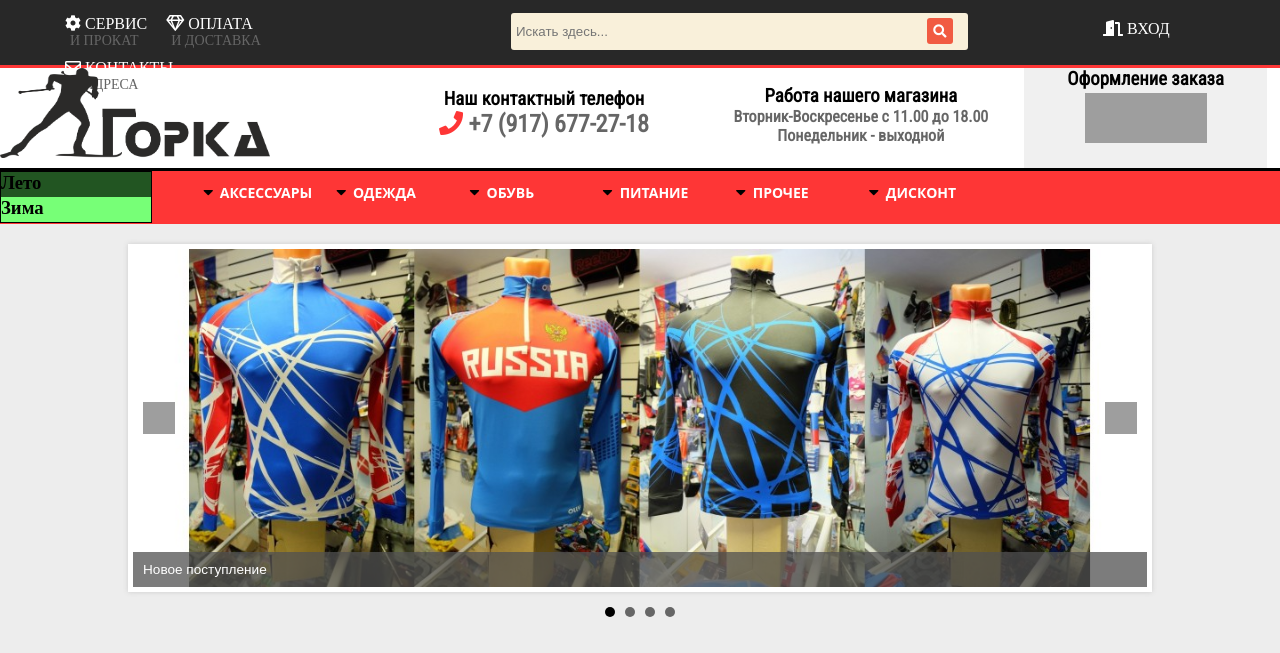
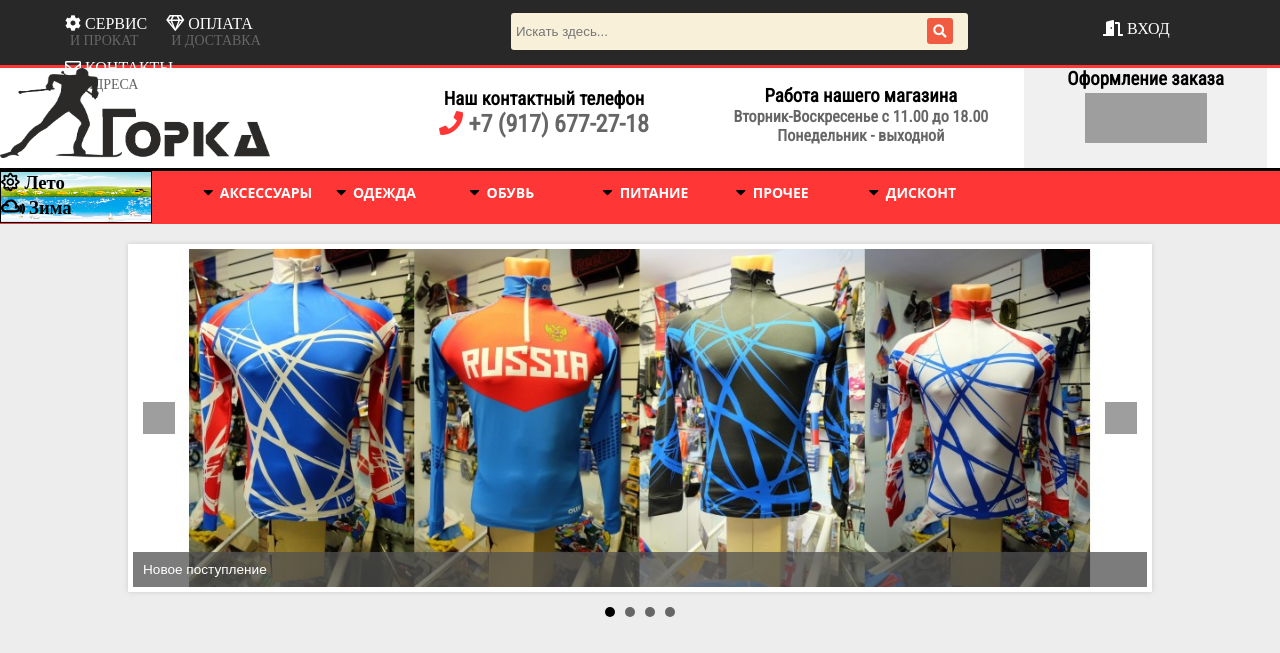
Before and after one commit to Nemolite/gorca, a PHP site: page / in a window 1280 px wide. Shown: the top 653 px of the page. Run offline with PHP 8.4, Linux system fonts and the light colour scheme; some libraries are stand-ins or nearby versions; grey boxes are pictures that could not be loaded.

Commit message:
sub menu seasoon

```diff
--- a/css/mystyle.css
+++ b/css/mystyle.css
@@ -245,18 +245,29 @@
 	height: 50px;
 	border:1px solid #000;
 	float: left;
+
 }
 
 .summer {
 	width: 100%;
 	height: 25px;
-	background-color: #252;
+	/*background-color: #252;*/
+	background-image: url(../img/leto.jpg);
+    background-position: center;
+    -webkit-background-size: 100% 100%;
+    background-size: 100% 100%;
+    background-repeat: no-repeat;
 }
 
 .winter {
 	width: 100%;
 	height: 25px;
-	background-color: #7f7;
+	/*background-color: #7f7;*/
+	background-image: url(../img/zima.jpg);
+    background-position: center;
+    -webkit-background-size: 100% 100%;
+    background-size: 100% 100%;
+    background-repeat: no-repeat;
 }
 
 
--- a/index.html
+++ b/index.html
@@ -103,10 +103,12 @@
 <div class="top-menu">
 	<div class="menu-season">
 		<div class="summer">
-			<h3>Лето</h3>
+			<h3><i class="far fa-sun"></i> Лето</h3>
+
 		</div>
 		<div class="winter">
-		<h3>Зима</h3>
+		<h3><i class="fab fa-mixcloud"></i> Зима</h3>
+
 		</div>
 	</div>
 
```
Also changed, not shown: img/leto.jpg (added), img/zima.jpg (added).
